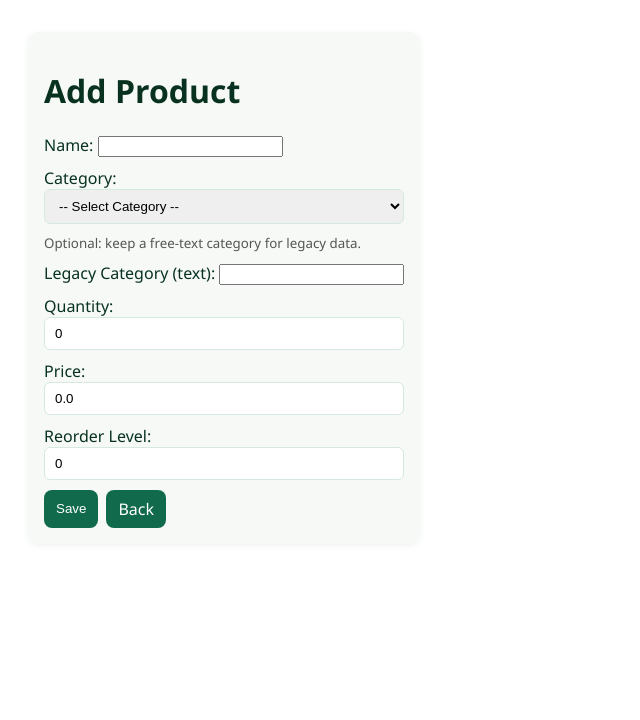
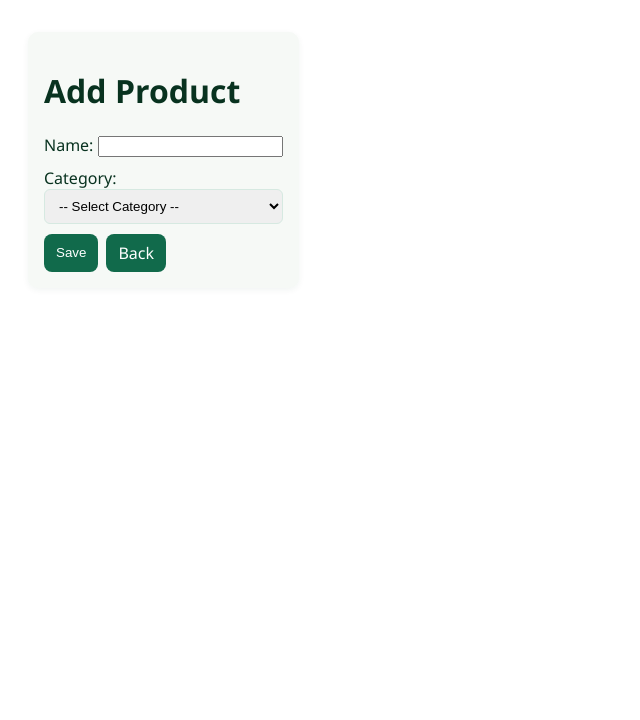
Before and after one commit to KanchanaRathnayaka847/Inventory-Management-System, a Flask app: page /products/add in a window 1280 px wide. Shown: the part 60-780 px from the top of the page, without its empty margins (0-640 px from the left). Run offline with Flask 3, Linux system fonts and the light colour scheme; the visitor is signed in with stand-in values (Sample User, id 1); data that the repository does not hold is empty.

Commit message:
Product Master Data: simplify product form to name + category selection only (no quantity/price/reorder fields)

```diff
--- a/templates/product_form.html
+++ b/templates/product_form.html
@@ -15,11 +15,6 @@
           {% endfor %}
         </select>
       </label>
-      <small style="color:#555;">Optional: keep a free-text category for legacy data.</small>
-      <label>Legacy Category (text): <input name="category" value="{{ product.category if product else '' }}"/></label>
-      <label>Quantity: <input type="number" name="quantity" value="{{ product.quantity if product else 0 }}"/></label>
-      <label>Price: <input type="number" step="0.01" name="price" value="{{ product.price if product else 0.0 }}"/></label>
-      <label>Reorder Level: <input type="number" name="reorder_level" value="{{ product.reorder_level if product else 0 }}"/></label>
       <div style="display:flex; gap:8px;">
         <button class="button" type="submit">Save</button>
         <a class="button btn-ghost" href="{{ url_for('products') }}">Back</a>
```
